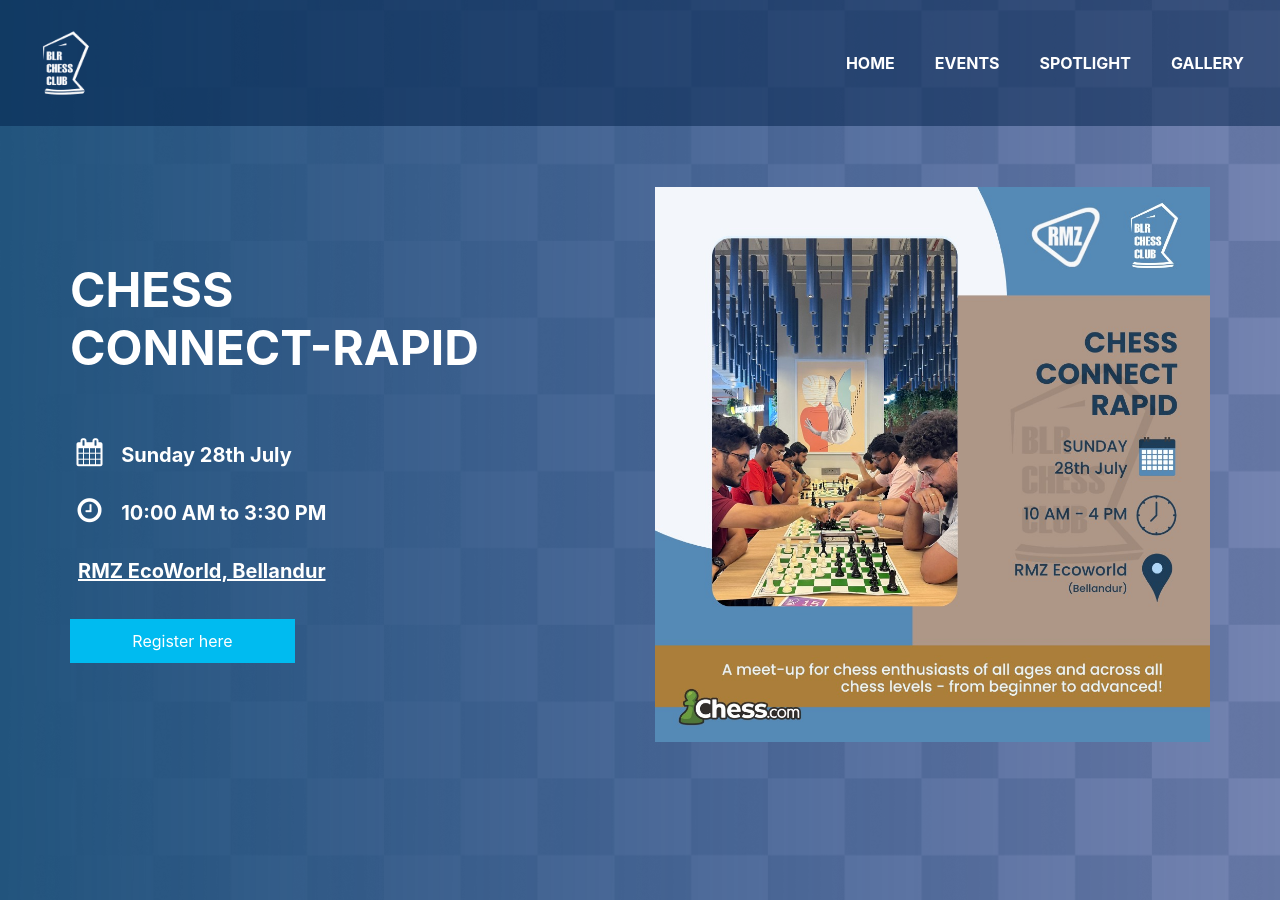
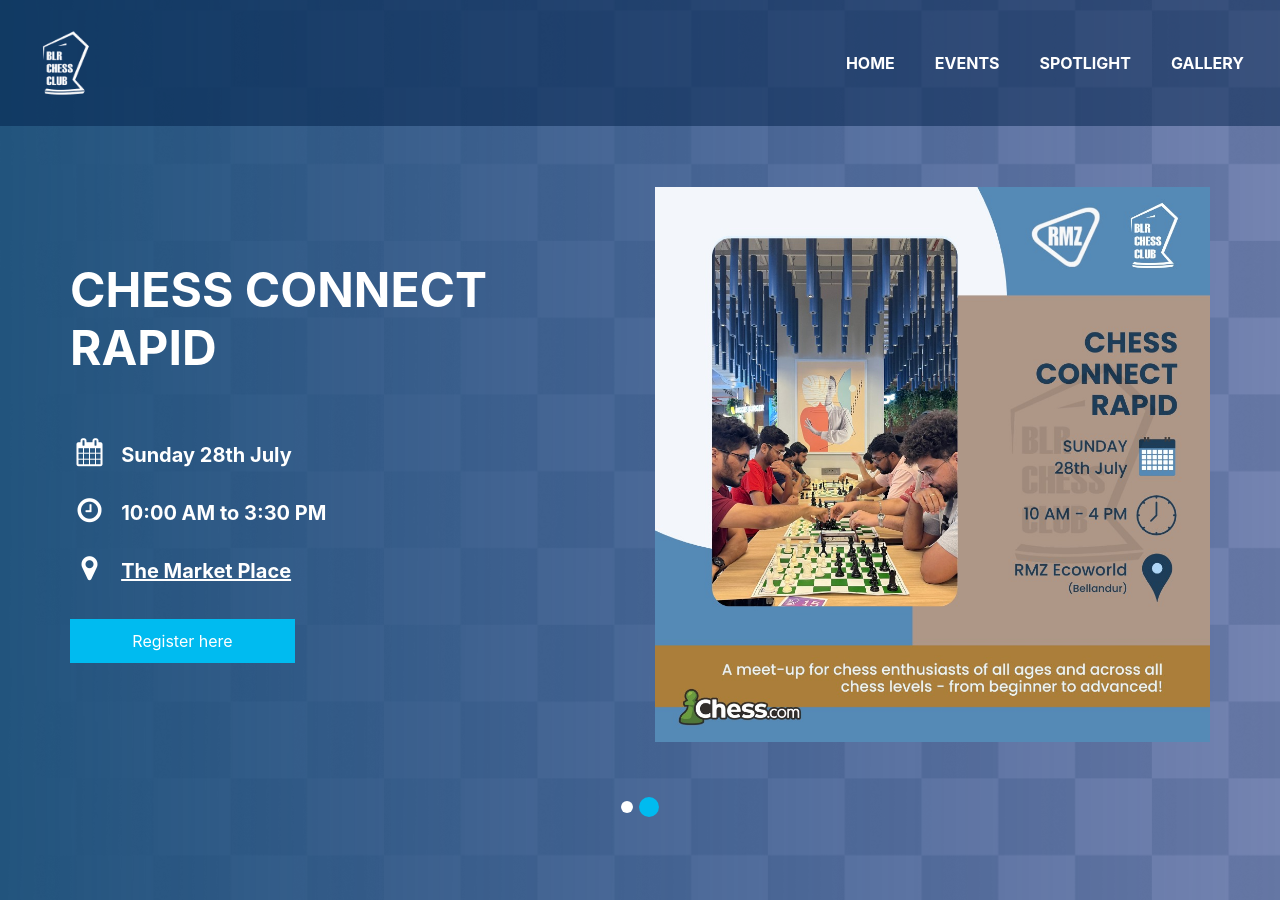
Before and after one commit to BlrChessClub/BCC-website, a Jekyll site: the page built from index.html, in a window 1280 px wide and 900 px high, scrolled down 911 px. Built offline with Jekyll 4.4.1, drawn with Linux system fonts in a browser that asks for light colours.

Commit message:
Convert carousel to use event data

```diff
--- a/chess-connect-28072024.html
+++ b/chess-connect-28072024.html
@@ -1,6 +1,6 @@
 ---
 location: the-market-place
-title: "Chess Connect: Making Chess Fun"
+title: "Chess Connect Rapid"
 image: chessconnect_28072024.jpeg
 variations:
 - standard-swiss
--- a/index.html
+++ b/index.html
@@ -74,46 +74,55 @@
         </div>
       </section>
     </div>
+    {% assign upcomingEvents = site.pages | where: 'layout', 'newevent' %}
+    {% assign upcomingEvents = upcomingEvents | push:upcomingEvents[0] %}
+    {% if upcomingEvents.size > 0 %}
     <section id="events_section" class="events_section layout_padding">
       <section class="slider_section">
         <div id="customCarousel1" class="carousel slide" data-ride="carousel">
+
           <div class="carousel-inner">
-            <div class="carousel-item active">
+
+            {% for event in upcomingEvents %}
+            <div class="carousel-item {% if forloop.first %}active{% endif %}">
               <div class="container">
                 <div class="row">
                   <div class="col-md-6">
                     <div class="detail-box">
-                      <h1>
-                        Chess <br />
-                        Connect-Rapid
-                      </h1>
+                      <h1>{{event.title}}</h1>
                       <br />
                       <p>
                         <i class="icon icon-calendar fa-2x"></i>
                         <span class="ml-2 lead font-weight-bold"
-                          >Sunday 28th July</span
+                          >{{event.startsAt | date:"%A"}} {{event.startsAt | date_to_long_string: "ordinal" | split:" " | slice:0,2 | join:" "}}</span
                         >
                       </p>
                       <p>
                         <i class="icon icon-clock-o fa-2x"></i>
                         <span class="ml-2 lead font-weight-bold"
-                          >10:00 AM to 3:30 PM</span
+                          >{{event.startsAt |date:"%l:%M %p"}} to {{event.endsAt|date:"%l:%M %p"}}</span
                         >
                       </p>
                       <p>
-                        <i class="icon icon-map fa-2x"></i>
+                        <i class="icon icon-map-marker fa-2x"></i>
                         <span class="ml-2 lead font-weight-bold">
-                          <a
+                          {% for id in event.location %}
+                          {% assign L = site.data.locations[id] %}
+                          {% if L.link %}
+                          <a href="{{L.link}}"
                             class="text-light"
-                            href="https://maps.app.goo.gl/hDa666oJ8e7krVbHA"
+                            style="text-decoration: underline"
                             target="_blank"
-                            style="text-decoration: underline"
-                            >RMZ EcoWorld, Bellandur</a
-                          >
+                          >{{L.name}}</a>
+                          {% else %}
+                          <span class="text-light">{{L.name}}></span>
+                          {% endif %}
+
+                          {% endfor %}
                         </span>
                       </p>
                       <div class="btn-box">
-                        <a href="chess-connect-28072024.html" class="btn1">
+                        <a href="{{event.url}}" class="btn1">
                           Register here
                         </a>
                       </div>
@@ -121,16 +130,27 @@
                   </div>
                   <div class="col-md-6">
                     <div class="img-box">
-                      <img src="/images/chessconnect_28072024.jpeg" alt="" />
+                      <img src="/images/{{event.image}}" alt="Poster for {{event.title}}" />
                     </div>
                   </div>
                 </div>
               </div>
             </div>
+
+            {% endfor %}
+
           </div>
+          {% if upcomingEvents.size > 1 %}
+          <ol class="carousel-indicators">
+            {% for _ in upcomingEvents %}
+            <li data-target="#customCarousel1" data-slide-to="{{forloop.index0}}" class="{% if forloop.first %}active{%endif%}"></li>
+            {% endfor %}
+          </ol>
+          {% endif %}
         </div>
       </section>
     </section>
+    {% endif %}
 
     <!-- end about section -->
 
```
